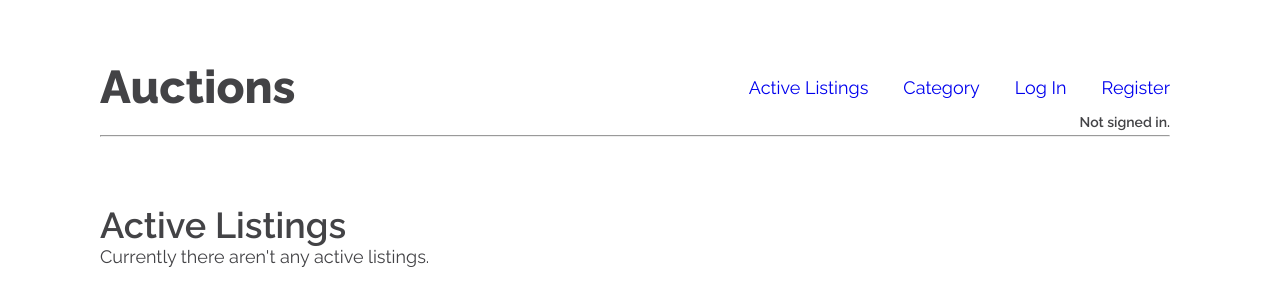
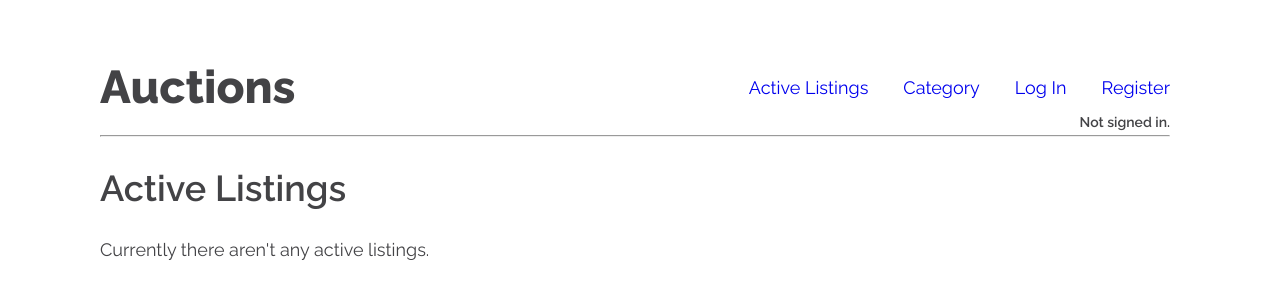
Before and after one commit to monk3yd/commerce-v2, a Django app: page / in a window 1280 px wide. Shown: the top 306 px of the page. Run offline with Django 3.2, Linux system fonts and the light colour scheme; data that the repository does not hold is empty; some libraries are stand-ins or nearby versions.

Commit message:
Layout body-title in index.html

```diff
--- a/auctions/static/auctions/style.css
+++ b/auctions/static/auctions/style.css
@@ -70,7 +70,11 @@ h4 {
 }
 
 hr {
-    margin: 0.5rem 1rem 6.7rem 0;
+    margin: 0.5rem 1rem 3rem 0;
+}
+
+.body-title {
+    margin-bottom: 3rem;
 }
 
 /* Watchlist */
--- a/auctions/templates/auctions/index.html
+++ b/auctions/templates/auctions/index.html
@@ -1,7 +1,7 @@
 {% extends "auctions/layout.html" %}
 
 {% block body %}
-  <h2>Active Listings</h2>
+  <h2 class="body-title">Active Listings</h2>
   {% for listing in listings %}
 
 
```
